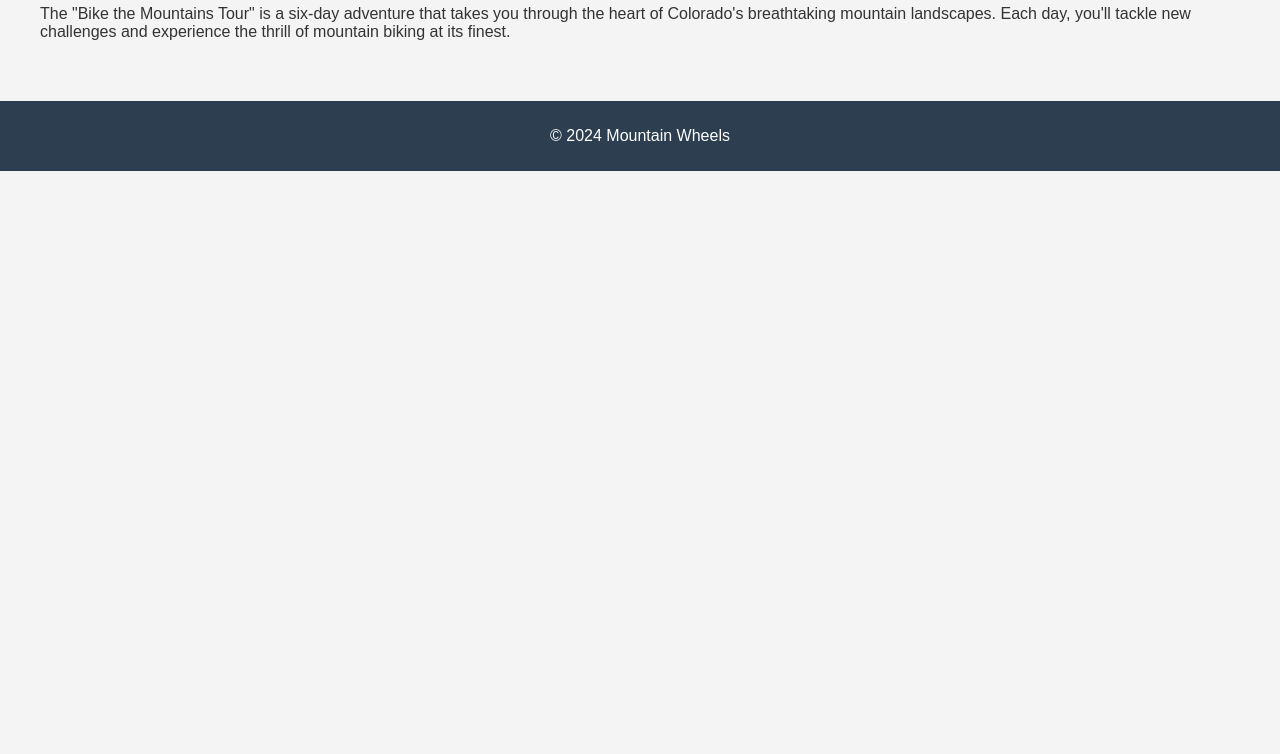
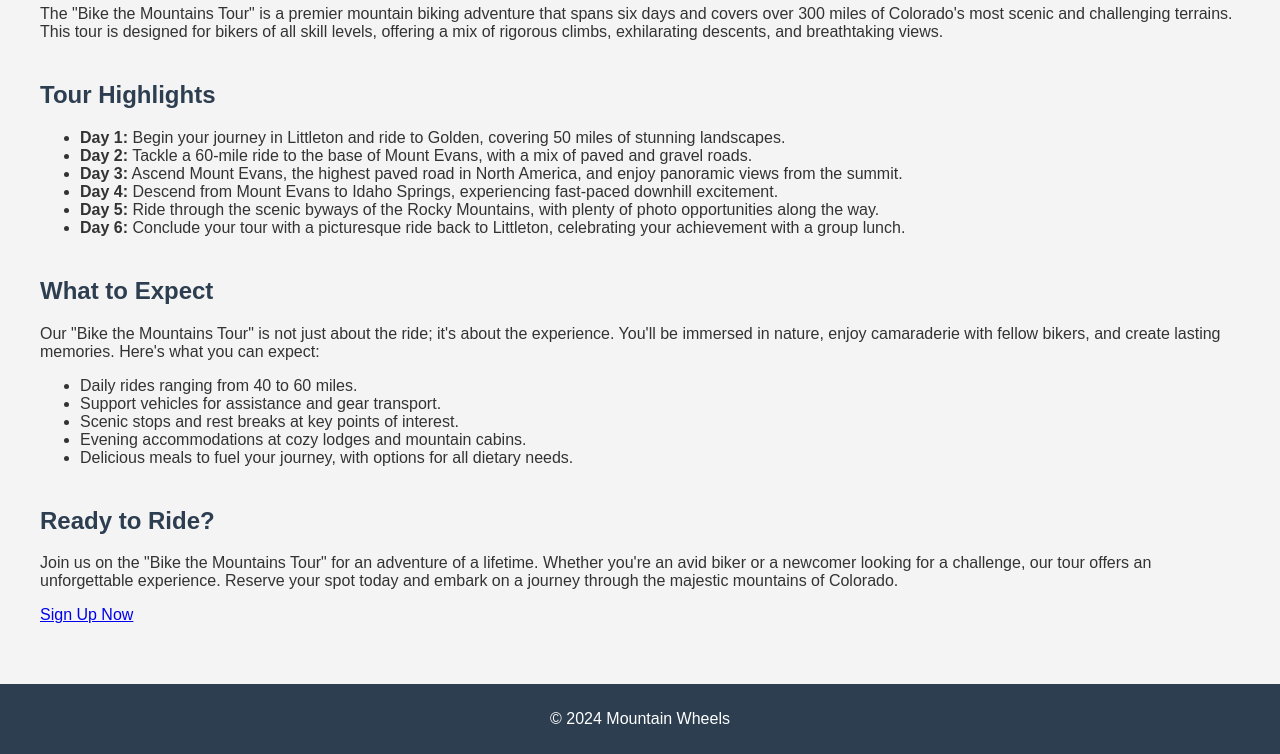
Before and after one commit to CryoToad/Mountain-Wheels-Website, a plain HTML site: page tour.html in a window 1280 px wide. Shown: the part 201-955 px from the top of the page. Before the commit the page ends 800 px from the top, so only its background shows below. Drawn offline with Linux system fonts and the light colour scheme.

Commit message:
Update tour.html

```diff
--- a/tour.html
+++ b/tour.html
@@ -19,11 +19,42 @@
         </nav>
     </header>
     <main>
-        <section>
-            <h2>About the Tour</h2>
+        <section class="tour-intro">
+            <h2>About the "Bike the Mountains Tour"</h2>
             <p>
-                The "Bike the Mountains Tour" is a six-day adventure that takes you through the heart of Colorado's breathtaking mountain landscapes. Each day, you'll tackle new challenges and experience the thrill of mountain biking at its finest.
+                The "Bike the Mountains Tour" is a premier mountain biking adventure that spans six days and covers over 300 miles of Colorado's most scenic and challenging terrains. This tour is designed for bikers of all skill levels, offering a mix of rigorous climbs, exhilarating descents, and breathtaking views.
             </p>
+        </section>
+        <section class="highlights">
+            <h2>Tour Highlights</h2>
+            <ul>
+                <li><strong>Day 1:</strong> Begin your journey in Littleton and ride to Golden, covering 50 miles of stunning landscapes.</li>
+                <li><strong>Day 2:</strong> Tackle a 60-mile ride to the base of Mount Evans, with a mix of paved and gravel roads.</li>
+                <li><strong>Day 3:</strong> Ascend Mount Evans, the highest paved road in North America, and enjoy panoramic views from the summit.</li>
+                <li><strong>Day 4:</strong> Descend from Mount Evans to Idaho Springs, experiencing fast-paced downhill excitement.</li>
+                <li><strong>Day 5:</strong> Ride through the scenic byways of the Rocky Mountains, with plenty of photo opportunities along the way.</li>
+                <li><strong>Day 6:</strong> Conclude your tour with a picturesque ride back to Littleton, celebrating your achievement with a group lunch.</li>
+            </ul>
+        </section>
+        <section class="what-to-expect">
+            <h2>What to Expect</h2>
+            <p>
+                Our "Bike the Mountains Tour" is not just about the ride; it's about the experience. You'll be immersed in nature, enjoy camaraderie with fellow bikers, and create lasting memories. Here's what you can expect:
+            </p>
+            <ul>
+                <li>Daily rides ranging from 40 to 60 miles.</li>
+                <li>Support vehicles for assistance and gear transport.</li>
+                <li>Scenic stops and rest breaks at key points of interest.</li>
+                <li>Evening accommodations at cozy lodges and mountain cabins.</li>
+                <li>Delicious meals to fuel your journey, with options for all dietary needs.</li>
+            </ul>
+        </section>
+        <section class="join-us">
+            <h2>Ready to Ride?</h2>
+            <p>
+                Join us on the "Bike the Mountains Tour" for an adventure of a lifetime. Whether you're an avid biker or a newcomer looking for a challenge, our tour offers an unforgettable experience. Reserve your spot today and embark on a journey through the majestic mountains of Colorado.
+            </p>
+            <a href="contact.html" class="btn">Sign Up Now</a>
         </section>
     </main>
     <footer>
```
